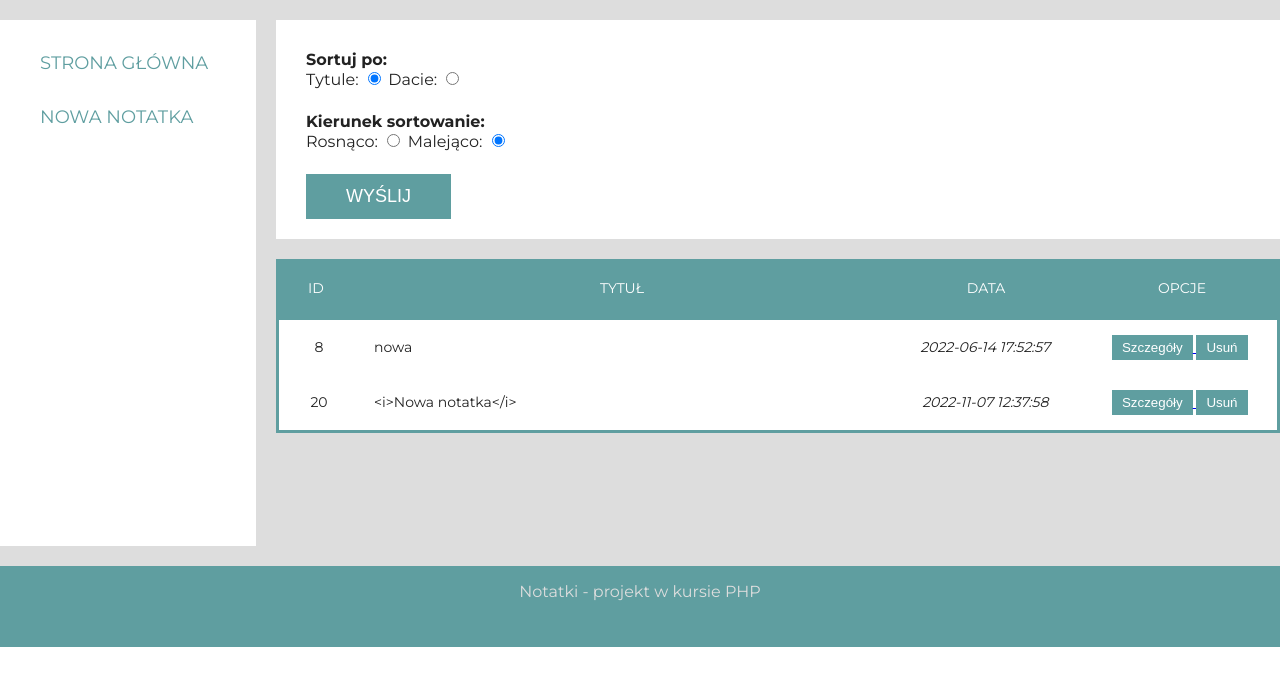
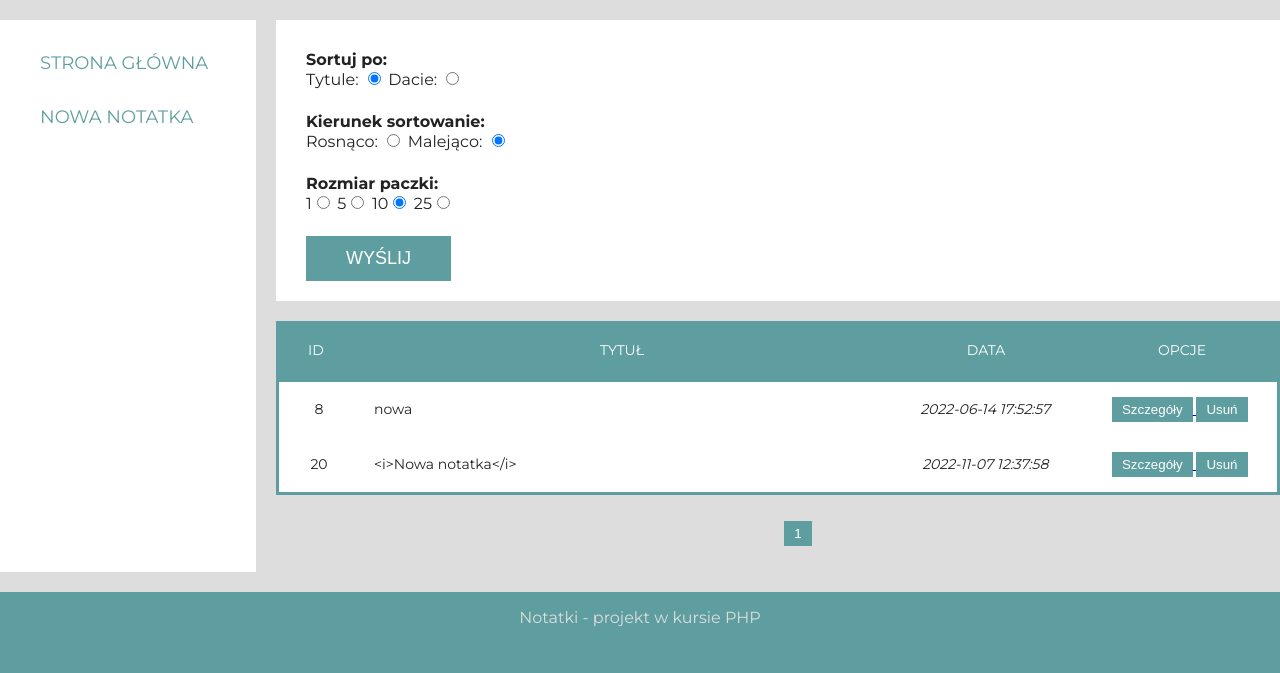
Before and after one commit to JakubLisik/PHP-Project, a PHP site: page / in a window 1280 px wide. Shown: the part 153-826 px from the top of the page. Before the commit the page ends 800 px from the top, so only its background shows below. Run offline with PHP 8.4, Linux system fonts and the light colour scheme; data comes from the database, SQL or seed files in the repository; lists and menus that the app fills with data are empty; some libraries are stand-ins or nearby versions.

Commit message:
add paging system

```diff
--- a/src/Controller/NoteController.php
+++ b/src/Controller/NoteController.php
@@ -8,6 +8,8 @@ use App\Exception\NotFoundException;
 
 class NoteController extends AbstractController
 {
+
+    private const PAGE_SIZE = 10;
 
     public function createAction(): void
     {
@@ -33,17 +35,28 @@ class NoteController extends AbstractController
 
     public function listAction(): void
     {
+      $pageNumber = (int) $this->request->getParam('page', 1);
+      $pageSize = (int) $this->request->getParam('pagesize', self::PAGE_SIZE);
       $sortBy = $this->request->getParam('sortby', 'title');
       $sortOrder = $this->request->getParam('sortorder', 'desc');
+
+      if (!in_array($pageSize, [1, 5, 10, 25])) {
+        $pageSize = self::PAGE_SIZE;
+      }
+
+      $note = $this->database->getNotes($pageNumber, $pageSize, $sortBy, $sortOrder);
+      $notes = $this->database->getCount();
 
       $this->view->render(
         'list',
         [
-          'sort' => [
-            'by' => $sortBy,
-            'order' => $sortOrder
+          'page' => [
+            'number' => $pageNumber,
+            'size' => $pageSize,
+            'pages' => (int) ceil($notes/$pageSize)
           ],
-          'notes' => $this->database->getNotes($sortBy, $sortOrder),
+          'sort' => ['by' => $sortBy, 'order' => $sortOrder],
+          'notes' => $note,
           'before' => $this->request->getParam('before'),
           'error' => $this->request->getParam('error')
         ]
--- a/src/Database.php
+++ b/src/Database.php
@@ -42,9 +42,16 @@ class Database
     return $note;
     }
 
-    public function getNotes(string $sortBy, string $sortOrder): array
-    {
+    public function getNotes(
+        int $pageNumber,
+        int $pageSize,
+        string $sortBy,
+        string $sortOrder
+    ): array {
         try {
+            $limit = $pageSize;
+            $offset = ($pageNumber - 1) * $pageSize;
+
             if (!in_array($sortBy, ['created', 'title'])) {
                 $sortBy = 'title';
             }
@@ -57,11 +64,28 @@ class Database
                 SELECT id, title, created
                 FROM notes
                 ORDER BY $sortBy $sortOrder
+                LIMIT $offset, $limit
             ";
             $result = $this->conn->query($query);
             return $result->fetchAll(PDO::FETCH_ASSOC);
         } catch(Throwable $e) {
             throw new StorageException('Nie udało się pobrać danych o notatkach', 400, $e);
+        }
+    }
+
+    public function getCount(): int
+    {
+        try {
+            $query = "SELECT count(*) AS cn FROM notes";
+            $result = $this->conn->query($query);
+            $result =  $result->fetch(PDO::FETCH_ASSOC);
+            if ($result === false) {
+                throw new StorageException('Błąd przy pobieraniu ilości notatek, 400');
+            }
+
+            return (int) $result['cn'];
+        } catch(Throwable $e) {
+            throw new StorageException('Nie udało się pobrać informacji o liczbie notatek', 400, $e);
         }
     }
 
--- a/templates/pages/List.php
+++ b/templates/pages/List.php
@@ -36,6 +36,12 @@
           $sort = $params['sort'] ?? [];
           $by = $sort['by'] ?? 'title';
           $order = $sort['order'] ?? 'desc';
+
+          $page = $params['page'] ?? [];
+          $size = $page['size'] ?? 10;
+          $currentPage = $page['number'] ?? 1;
+          $pages = $page['pages'] ?? 1;
+
         ?>
 
     <div>
@@ -49,6 +55,13 @@
         <div>Kierunek sortowanie:</div>
           <label>Rosnąco: <input name="sortorder" type="radio" value="asc" <?php echo $order === 'asc' ? 'checked' : ''  ?>/></label>
           <label>Malejąco: <input name="sortorder" type="radio" value="desc" <?php echo $order === 'desc' ? 'checked' : ''  ?>/></label>
+        </div>
+        <div>
+          <div>Rozmiar paczki:</div>
+          <label>1<input type="radio" name="pagesize" value="1" <?php echo $size === 1 ? 'checked' : '' ?>/></label>
+          <label>5<input type="radio" name="pagesize" value="5" <?php echo $size === 5 ? 'checked' : '' ?>/></label>
+          <label>10<input type="radio" name="pagesize" value="10" <?php echo $size === 10 ? 'checked' : '' ?>/></label>
+          <label>25<input type="radio" name="pagesize" value="25" <?php echo $size === 25 ? 'checked' : '' ?>/></label>
         </div>
         <input type="submit" value="Wyślij">
       </form>
@@ -87,5 +100,34 @@
         </tbody>
       </table>
     </div>
+
+    <?php
+      $paginationUrl = "&pagesize=$size&sortby=$by&sortorder=$order";
+    ?>
+
+    <ul class='pagination'>
+      <?php if ($currentPage !== 1): ?>
+        <li>
+          <a href="/?page=<?php echo $currentPage - 1 . $paginationUrl; ?>">
+            <button><<</button>
+          </a>
+        </li>
+      <?php endif; ?>
+      <?php for($i = 1; $i <= $pages; $i++): ?>
+        <li>
+          <a href="/?page=<?php echo $i . $paginationUrl; ?>">
+            <button><?php echo $i; ?></button>
+          </a>
+        </li>
+      <?php endfor; ?>
+      <?php if ($currentPage < $pages):  ?>
+      <li>
+          <a href="/?page=<?php echo $currentPage + 1 . $paginationUrl?>">
+            <button>>></button>
+          </a>
+        </li>
+      <?php endif; ?>
+    </ul>
+
   </section>
 </div>
```
Also changed, not shown: src/View.php (+16 -8 lines).
